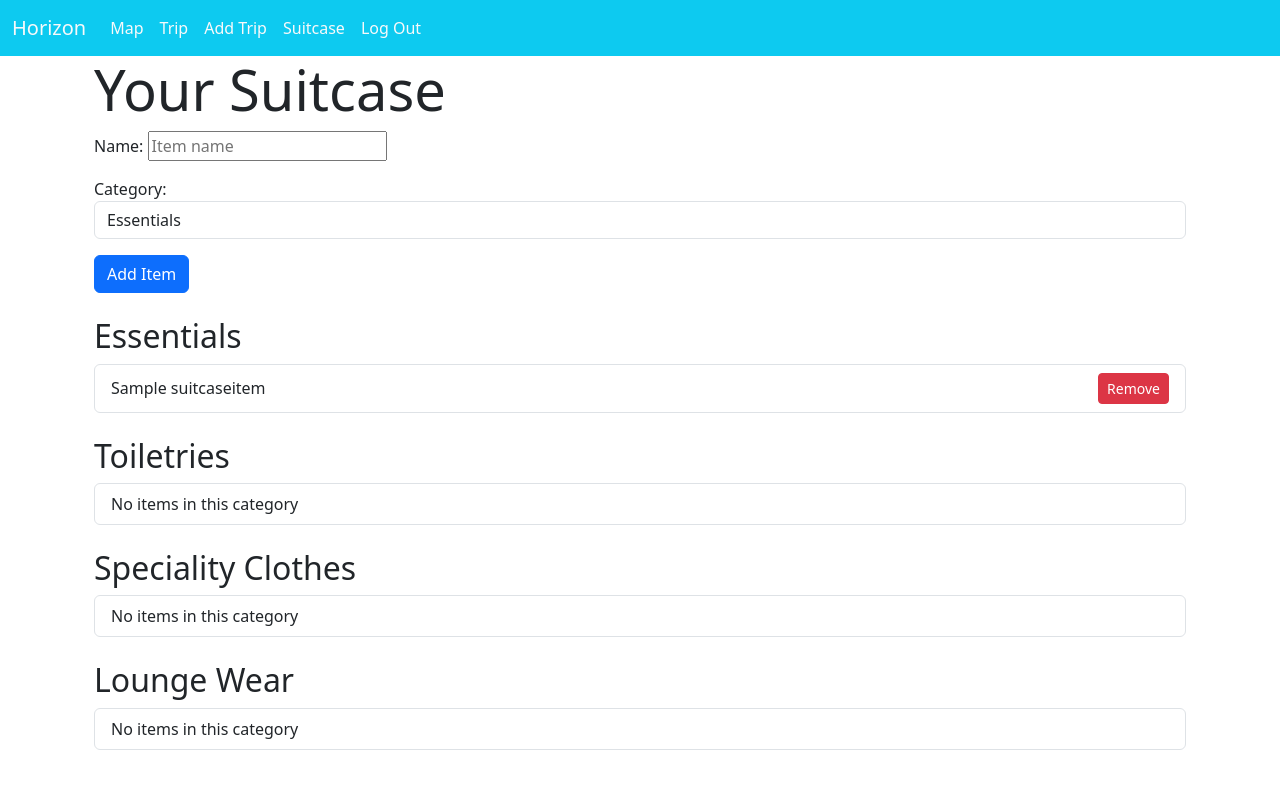
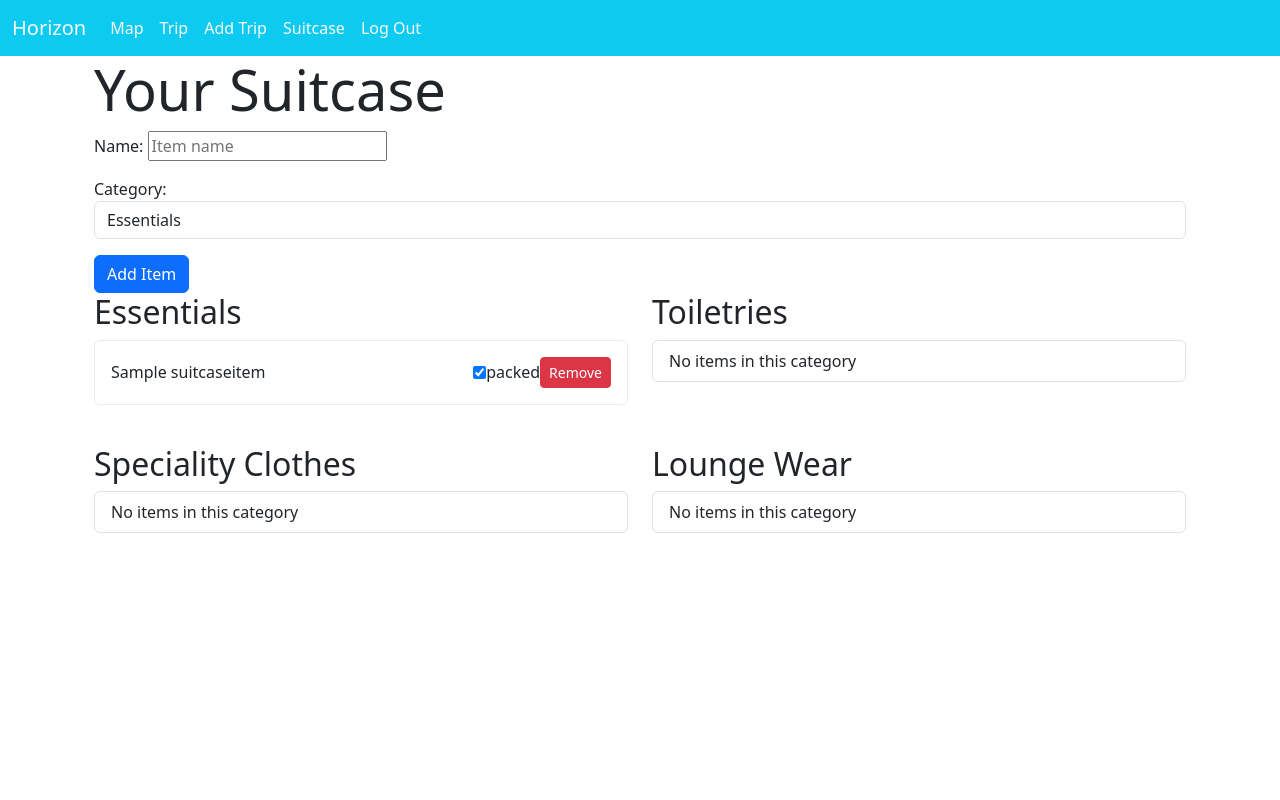
Before and after one commit to Phillipcostas/Horizon-Group, a Django app: page /suitcase/ in a window 1280 px wide. Run offline with Django 5.2, Linux system fonts and the light colour scheme; a user stored in the database is signed in; tables that the repository leaves empty hold one stand-in row (values such as "Sample post"); some libraries are stand-ins or nearby versions.

Commit message:
updated more items in the suitcase, model, and forms

```diff
--- a/main_app/froms.py
+++ b/main_app/froms.py
@@ -47,7 +47,10 @@ class SuitcaseItemForm(forms.ModelForm):
     class Meta:
         model = SuitcaseItem
         fields = ['name', 'category']
+        accept_terms = forms.BooleanField(label="Packed")
         widgets = {
             'name': forms.TextInput(attrs={'placeholder': 'Item name'}),
             'category': forms.Select(attrs={'class': 'form-control'}),
+            'packed': forms.CheckboxInput(attrs={'class': 'form-check-input'}),
+
         }
--- a/main_app/templates/suitcase.html
+++ b/main_app/templates/suitcase.html
@@ -11,13 +11,20 @@
     <button type="submit" class="btn btn-primary">Add Item</button>
   </form>
 
+  <div class="row">
     {% for category, items in categorized_items.items %}
-    <h2 class="mt-4">{{ category }}</h2>
+      <div class="col-md-6 mb-4">
+        <h2>{{ category }}</h2>
         <ul class="list-group">
           {% for item in items %}
-        <li class="list-group-item d-flex justify-content-between align-items-center">
-          {{ item.name }}
-          <form method="post" action="{% url 'remove_suitcase_item' item.pk %}">
+            <li class="list-group-item d-flex justify-content-between align-items-center suitcase-item">
+              <form method="post" action="{% url 'toggle_packed_status' item.pk %}" class="d-flex align-items-center w-100">
+                {% csrf_token %}
+                <span class="item-name">{{ item.name }}</span>
+                <input type="checkbox" name="packed" class="ml-auto" onchange="this.form.submit()" {% if item.packed %}checked{% endif %}>
+                <span class="ml-2">packed</span>
+              </form>
+              <form method="post" action="{% url 'remove_suitcase_item' item.pk %}" class="ml-2">
                 {% csrf_token %}
                 <button type="submit" class="btn btn-danger btn-sm">Remove</button>
               </form>
@@ -26,6 +33,29 @@
             <li class="list-group-item">No items in this category</li>
           {% endfor %}
         </ul>
+      </div>
     {% endfor %}
   </div>
+</div>
+
+<style>
+  .suitcase-header {
+    padding: 2rem 1rem;
+    background: #f8f9fa;
+    border-bottom: 1px solid #e9ecef;
+  }
+  .suitcase-item {
+    border: 1px solid #e9ecef;
+    padding: 1rem;
+    margin-bottom: 1rem;
+    border-radius: 0.25rem;
+  }
+  .item-name {
+    margin-right: 20px;
+    flex-grow: 1;
+  }
+  .ml-auto {
+    margin-left: auto;
+  }
+</style>
 {% endblock %}
--- a/main_app/urls.py
+++ b/main_app/urls.py
@@ -16,5 +16,6 @@ urlpatterns = [
     path("accounts/login/", views.Login.as_view(), name="login"),
     path('suitcase/', views.suitcase_view, name='suitcase'),
     path('suitcase/remove/<int:pk>/', views.remove_suitcase_item, name='remove_suitcase_item'),
+    path('suitcase/toggle/<int:pk>/', views.toggle_packed_status, name='toggle_packed_status'),
 
 ]
--- a/main_app/views.py
+++ b/main_app/views.py
@@ -9,6 +9,8 @@ from django.contrib.auth.mixins import LoginRequiredMixin
 from django.views.generic import View
 from .froms import TripForm, SuitcaseItemForm
 from datetime import date, timedelta
+from collections import defaultdict
+
 
 
 def about(request):
@@ -49,6 +51,8 @@ def suitcase_view(request):
             item = form.save(commit=False)
             item.user = request.user
             item.save()
+            # checkbox_value = form.cleaned_data['my_checkbox']
+
             return redirect('suitcase')
     else:
         form = SuitcaseItemForm()
@@ -63,6 +67,14 @@ def suitcase_view(request):
 def remove_suitcase_item(request, pk):
     item = get_object_or_404(SuitcaseItem, pk=pk, user=request.user)
     item.delete()
+    return redirect('suitcase')
+
+@login_required
+def toggle_packed_status(request, pk):
+    item = get_object_or_404(SuitcaseItem, pk=pk, user=request.user)
+    if request.method == 'POST':
+        item.packed = not item.packed
+        item.save()
     return redirect('suitcase')
 
 class Home(LoginRequiredMixin, LoginView):
```
Also changed, not shown: main_app/admin.py (line endings or trailing spaces), 1 other file. Lines whose indentation alone changed are shown as unchanged.
